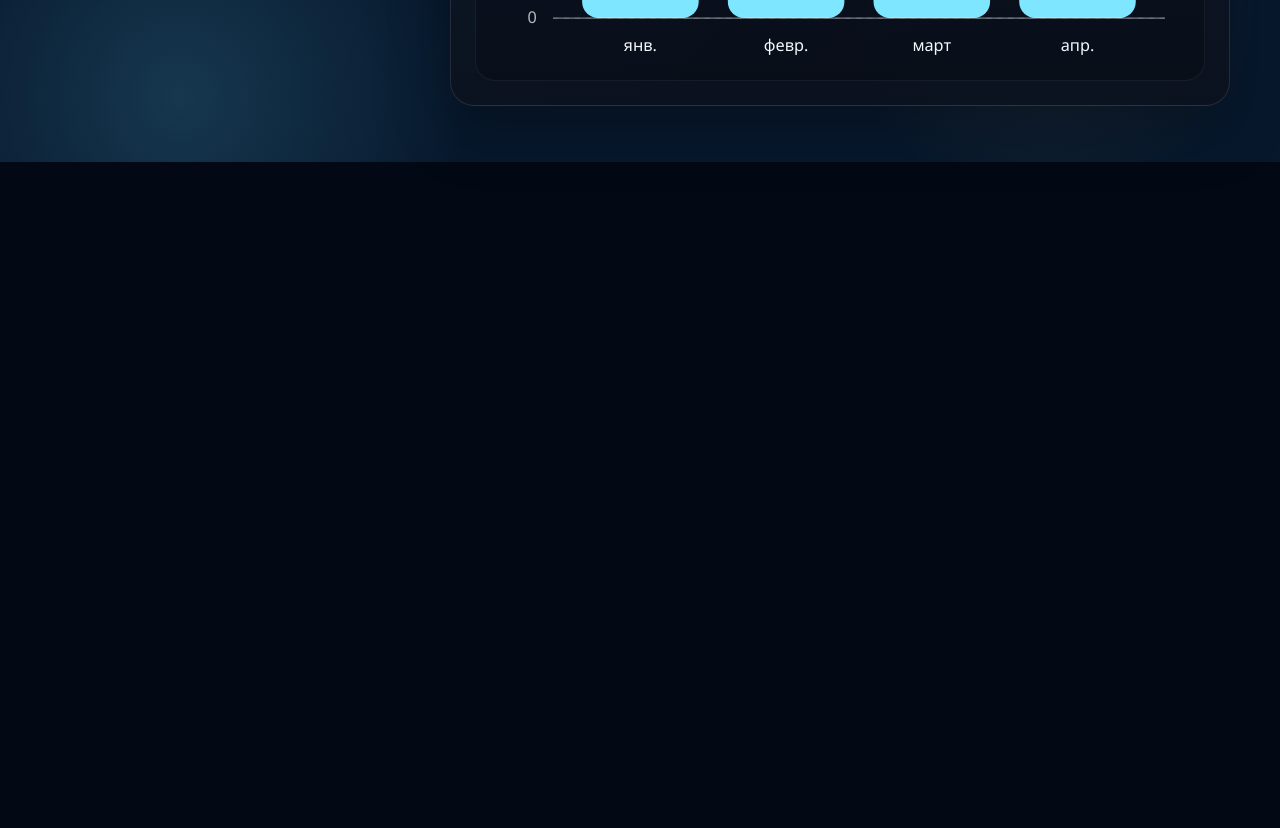
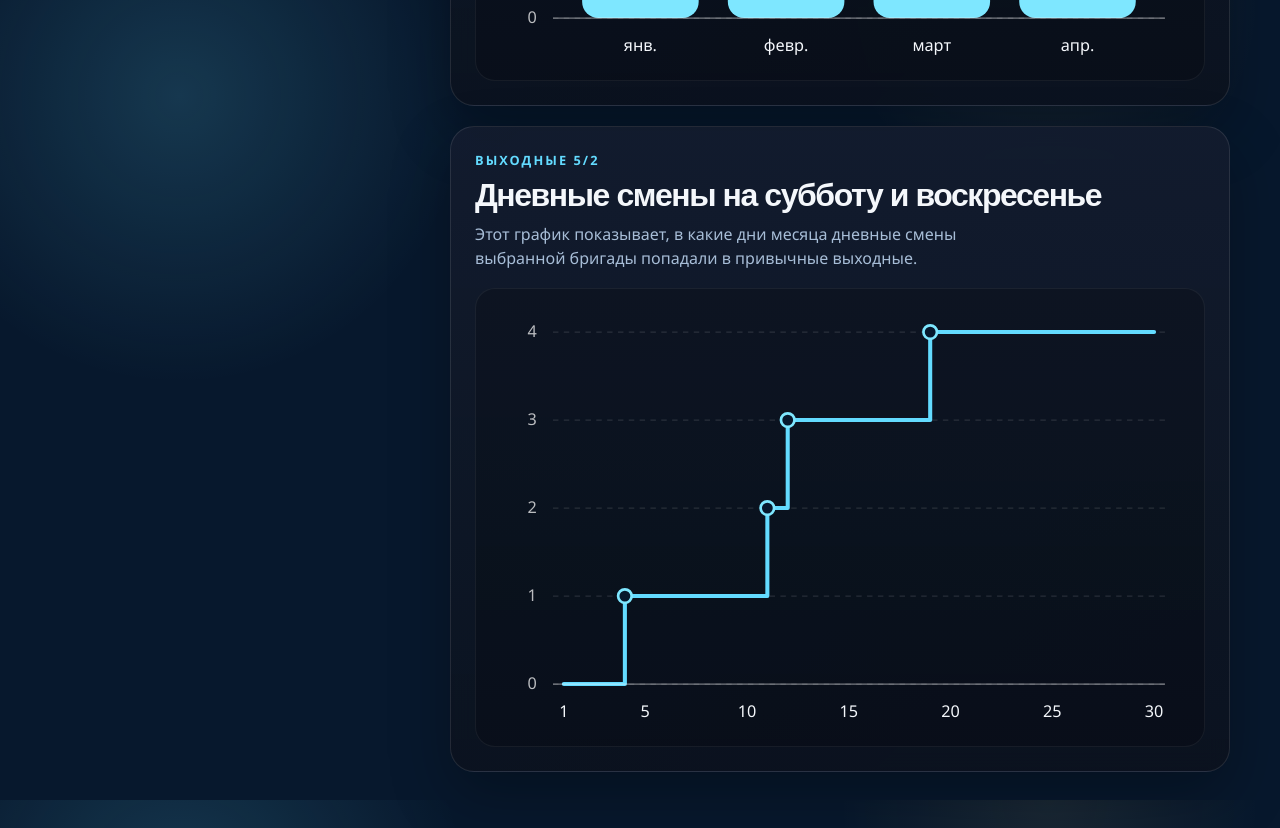
Before and after one commit to QweeeTleX/Vahta-enhanced, a React (Vite) app: page / in a window 1280 px wide. Shown: the part 3200-4028 px from the top of the page. Before the commit the page ends 3362 px from the top, so only its background shows below. Built offline with nearby package versions, Linux system fonts and the light colour scheme.

Commit message:
step chart added

```diff
--- a/src/App.tsx
+++ b/src/App.tsx
@@ -1,4 +1,4 @@
-import { max, scaleBand, scaleLinear } from 'd3'
+import { curveStepAfter, index, line, max, scaleBand, scaleLinear } from 'd3'
 import { useState } from 'react'
 import './styles/App.css'
 import { teams, type TeamId } from './data/vahta'
@@ -7,6 +7,8 @@ import {
   summarizeMonth,
   buildShiftBreakdown,
   buildMonthlyLoadData,
+  buildWeekendDayShiftTrend,
+  type WeekendDayShiftTrendPoint,
 } from './lib/schedule'
 import MonthScheduleTable from './components/MonthSchedule'
 
@@ -37,6 +39,8 @@ function App() {
   const shiftBreakdown = buildShiftBreakdown(monthEntries)
   const monthlyLoadData = buildMonthlyLoadData(currentDate, selectedTeam, 4)
 
+  const weekendDayShiftTrend = buildWeekendDayShiftTrend(monthEntries)
+
   const innerWidth = chartWidth - chartMargin.left - chartMargin.right
   const innerHeight = chartHeight - chartMargin.top - chartMargin.bottom
   const maxValue = max(shiftBreakdown, (item) => item.value) ?? 0
@@ -62,6 +66,33 @@ function App() {
 
   const yScale = scaleLinear().domain([0, maxValue]).nice().range([innerHeight, 0])
   const yTicks = yScale.ticks(5)
+
+  const weelendTrendmax = max(weekendDayShiftTrend, (point) => point.total) ?? 0
+
+  const weekendTrendXScale = scaleLinear()
+    .domain([1, monthEntries.length])
+    .range([8, innerWidth - 8])
+
+  const weekendTrendYScale = scaleLinear()
+    .domain([0, Math.max(weelendTrendmax, 1)])
+    .nice()
+    .range([innerHeight, 0])
+
+  const weekendTrendYTicks = Array.from(
+    { length: Math.max(weelendTrendmax, 1) + 1},
+    (_, index) => index,
+  )
+
+  const weekendTrendXTicks = weekendDayShiftTrend
+    .filter((point) => point.day === 1 || point.day % 5 === 0 || point.day === monthEntries.length)
+    .map((point) => point.day)
+
+  const weekendTrendLine = line<WeekendDayShiftTrendPoint>()
+    .x((point) => weekendTrendXScale(point.day))
+    .y((point) => weekendTrendYScale(point.total))
+    .curve(curveStepAfter)
+
+  const weekendTrendPath = weekendTrendLine(weekendDayShiftTrend)
 
   const startOfToday = new Date(year, month, currentDate.getDate())
 
@@ -469,6 +500,102 @@ function App() {
               </svg>
             </div>
           </section>
+
+          <section className="panel chart-panel">
+            <div className="panel-heading">
+              <div className="panel-heading-copy">
+                <p className="eyebrow">Выходные 5/2</p>
+                <h2 className="panel-title">Дневные смены на субботу и воскресенье</h2>
+                <p className="panel-text">
+                  Этот график показывает, в какие дни месяца дневные смены выбранной бригады попадали в привычные выходные.
+                </p>
+              </div>
+            </div>
+
+            <div className="chart-surface">
+              <svg
+                className="chart"
+                viewBox={`0 0 ${chartWidth} ${chartHeight}`}
+                role="img"
+                aria-label="График дневных смен в выходные"
+              >
+                <g transform={`translate(${chartMargin.left}, ${chartMargin.top})`}>
+                  {weekendTrendYTicks.map((tick) => {
+                    const y = weekendTrendYScale(tick)
+
+                    return (
+                      <line
+                        key={`${tick}-weekend-grid`}
+                        className="chart-grid-line"
+                        x1={0}
+                        y1={y}
+                        x2={innerWidth}
+                        y2={y}
+                      />
+                    )
+                  })}
+
+                  {weekendTrendYTicks.map((tick) => {
+                    const y = weekendTrendYScale(tick)
+
+                    return (
+                      <text
+                        key={`${tick}-weekend-y-label`}
+                        className="chart-tick-label"
+                        x={-12}
+                        y={y}
+                        dy="0.32em"
+                        textAnchor="end"
+                      >
+                        {tick}
+                      </text>
+                    )
+                  })}
+
+                  {weekendTrendXTicks.map((tick) => {
+                    const x = weekendTrendXScale(tick)
+
+                    return (
+                      <text
+                        key={`${tick}-weekend-x-label`}
+                        className="chart-label"
+                        x={x}
+                        y={innerHeight + 24}
+                        textAnchor="middle"
+                      >
+                        {tick}
+                      </text>
+                    )
+                  })}
+
+                  <path
+                    className="chart-line"
+                    d={weekendTrendPath ?? ''}
+                  />
+
+                  {weekendDayShiftTrend
+                    .filter((point) => point.isWeekendDayShift)
+                    .map((point) => (
+                      <circle
+                        key={`${point.day}-weekend-point`}
+                        className="chart-point"
+                        cx={weekendTrendXScale(point.day)}
+                        cy={weekendTrendYScale(point.total)}
+                        r={5}
+                      />
+                    ))}
+
+                  <line
+                    className="chart-axis"
+                    x1={0}
+                    y1={innerHeight}
+                    x2={innerWidth}
+                    y2={innerHeight}
+                  />
+                </g>
+              </svg>
+            </div>
+          </section>
         </div>
       </section>
     </main>
--- a/src/lib/schedule.ts
+++ b/src/lib/schedule.ts
@@ -32,6 +32,12 @@ export type MonthlyLoadItem = {
   label: string
   totalHours: number
   workDays: number
+}
+
+export type WeekendDayShiftTrendPoint = {
+  day: number
+  total: number
+  isWeekendDayShift: boolean
 }
 
 export function dateKey(date: Date): string {
@@ -176,3 +182,25 @@ export function buildMonthlyLoadData(
 
   return items
 }
+
+export function buildWeekendDayShiftTrend(
+  entries: ScheduleEntry[],
+): WeekendDayShiftTrendPoint[] {
+  let total = 0
+
+  return entries.map((entry) => {
+    const dayOfWeek = entry.date.getDay()
+    const isWeekend = dayOfWeek === 0 || dayOfWeek === 6
+    const isWeekendDayShift = isWeekend && entry.meta.category === 'day'
+
+    if (isWeekendDayShift) {
+      total += 1
+    }
+
+    return {
+      day: entry.date.getDate(),
+      total,
+      isWeekendDayShift,
+    }
+  })
+}
--- a/src/styles/App.css
+++ b/src/styles/App.css
@@ -317,6 +317,22 @@
   font-size: 12px;
 }
 
+.chart-line {
+  fill: none;
+  stroke: var(--accent);
+  stroke-width: 3;
+  stroke-linecap: round;
+  stroke-linejoin: round;
+}
+
+.chart-point {
+  fill: #07182d;
+  stroke: var(--accent-strong);
+  stroke-width: 2;
+}
+
+
+
 @media (max-width: 980px) {
   .hero-panel,
   .workspace {
```
